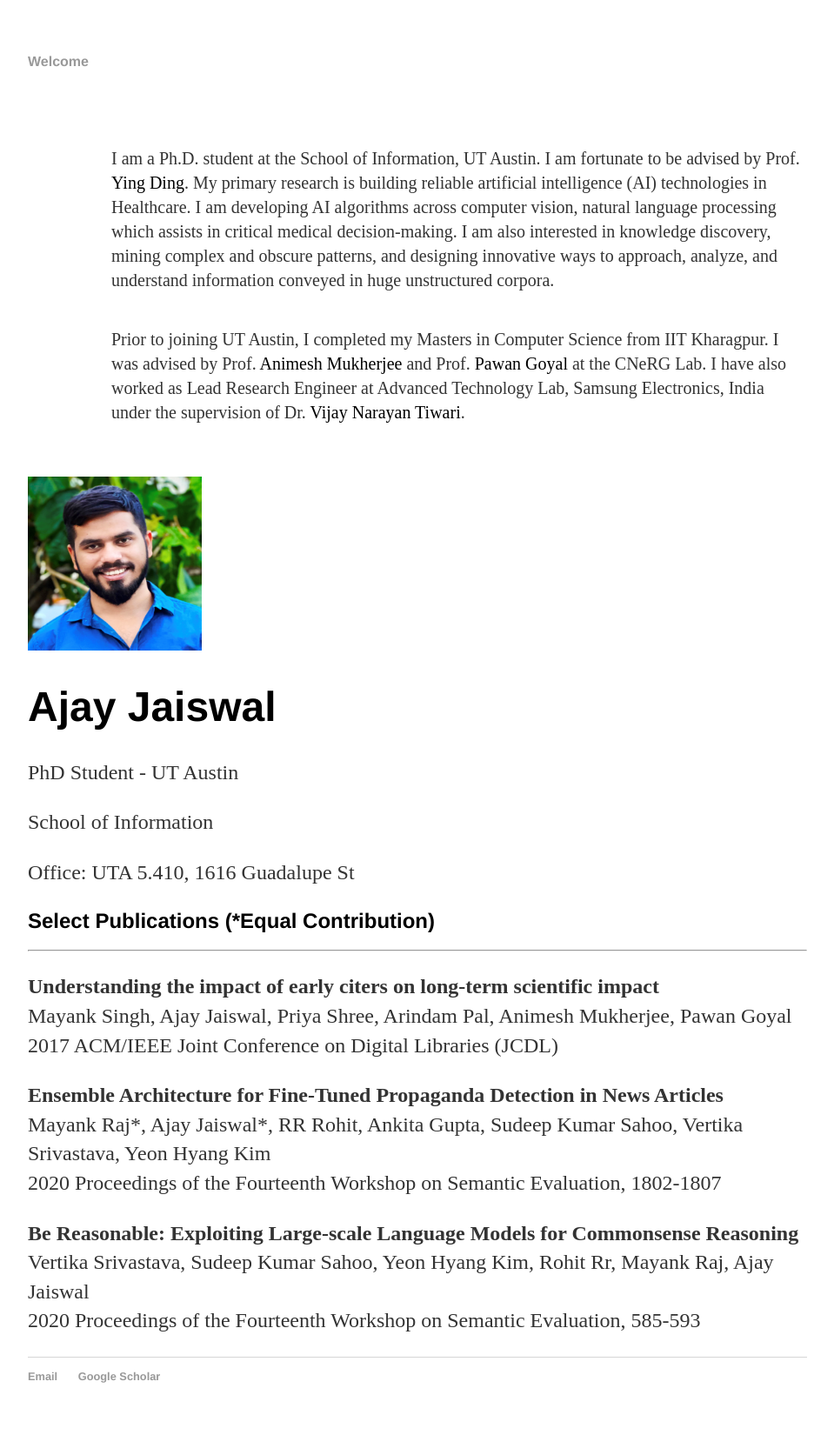
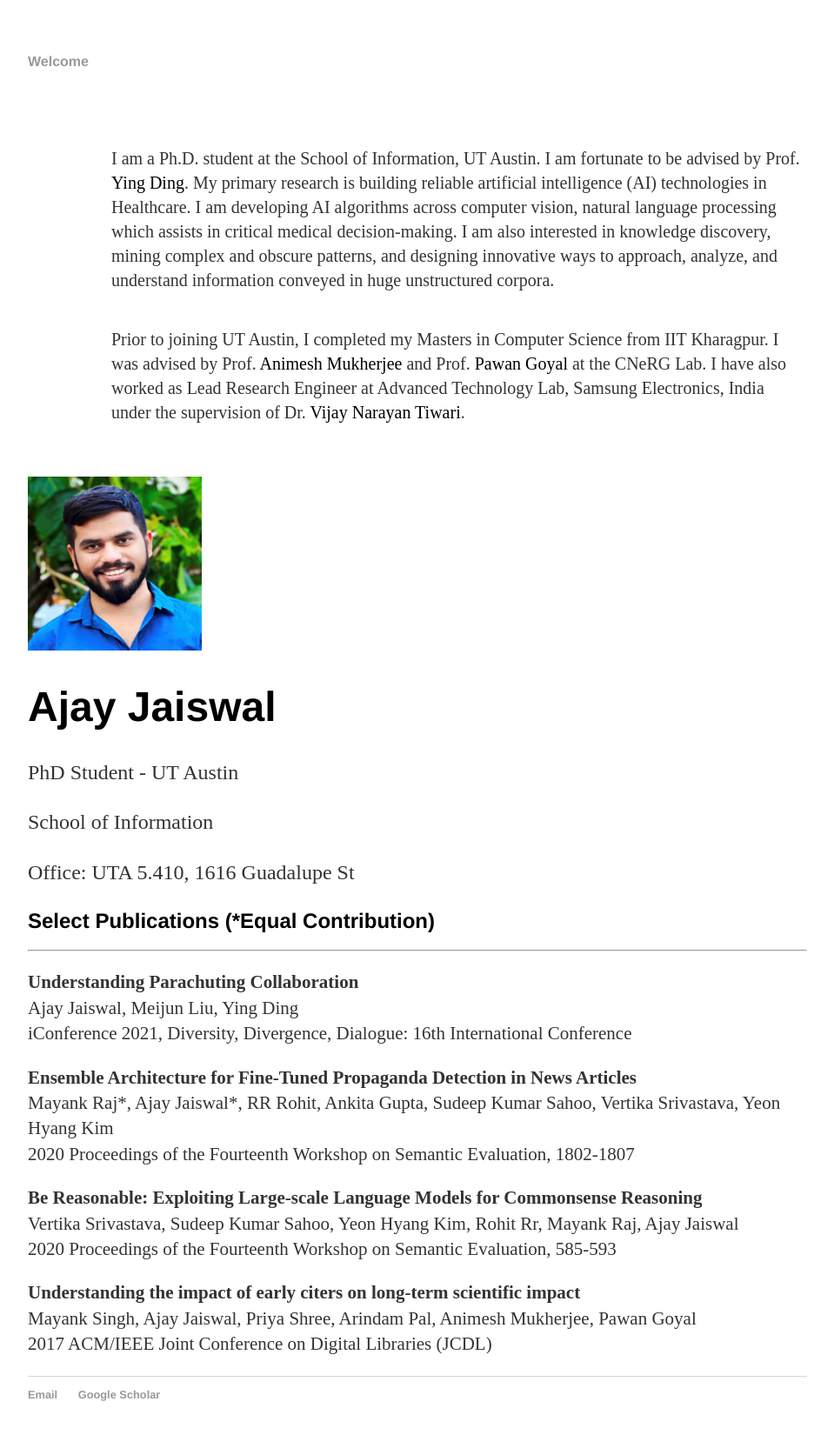
Before and after one commit to Ajay1994/ajay1994.github.io, a Jekyll site: the page built from index.html, in a window 1280 px wide. Shown: the whole page at 87% size, without its empty margins (160-1119 px from the left). Built offline with Jekyll 4.4.1, drawn with Linux system fonts in a browser that asks for light colours; before the commit the page ends 1652 px from its top, so only the background shows below that.

Commit message:
Update index.html

```diff
--- a/index.html
+++ b/index.html
@@ -27,10 +27,10 @@ title: Ajay Jaiswal Homepage
 		</div>
 		<h2 style = "font-size:24px">Select Publications (*Equal Contribution)</h2>
 		<hr/>
-		<div style ="font-size:16px">
-			<p><strong>Understanding the impact of early citers on long-term scientific impact</strong><br/>
-			Mayank Singh, Ajay Jaiswal, Priya Shree, Arindam Pal, Animesh Mukherjee, Pawan Goyal<br/>
-			2017 ACM/IEEE Joint Conference on Digital Libraries (JCDL)
+		<div style ="font-size:14px">
+			<p><strong>Understanding Parachuting Collaboration</strong><br/>
+			Ajay Jaiswal, Meijun Liu, Ying Ding<br/>
+			iConference 2021, Diversity, Divergence, Dialogue: 16th International Conference
 			</p>
 			<p><strong>Ensemble Architecture for Fine-Tuned Propaganda Detection in News Articles</strong><br/>
 			Mayank Raj*, Ajay Jaiswal*, RR Rohit, Ankita Gupta, Sudeep Kumar Sahoo, Vertika Srivastava, Yeon Hyang Kim<br/>
@@ -40,4 +40,8 @@ title: Ajay Jaiswal Homepage
 			Vertika Srivastava, Sudeep Kumar Sahoo, Yeon Hyang Kim, Rohit Rr, Mayank Raj, Ajay Jaiswal<br/>
 			2020 Proceedings of the Fourteenth Workshop on Semantic Evaluation, 585-593
 			</p>
+			<p><strong>Understanding the impact of early citers on long-term scientific impact</strong><br/>
+			Mayank Singh, Ajay Jaiswal, Priya Shree, Arindam Pal, Animesh Mukherjee, Pawan Goyal<br/>
+			2017 ACM/IEEE Joint Conference on Digital Libraries (JCDL)
+			</p>
 		</div>
```
